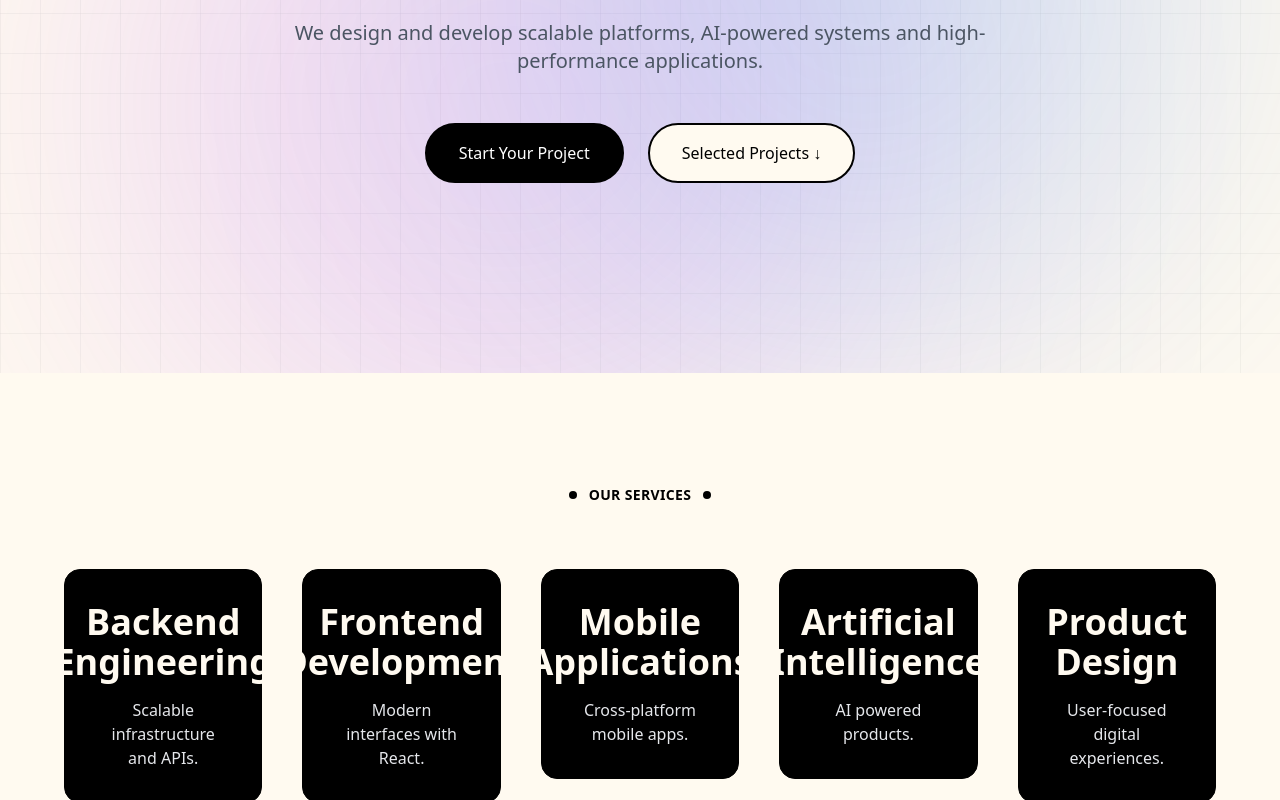
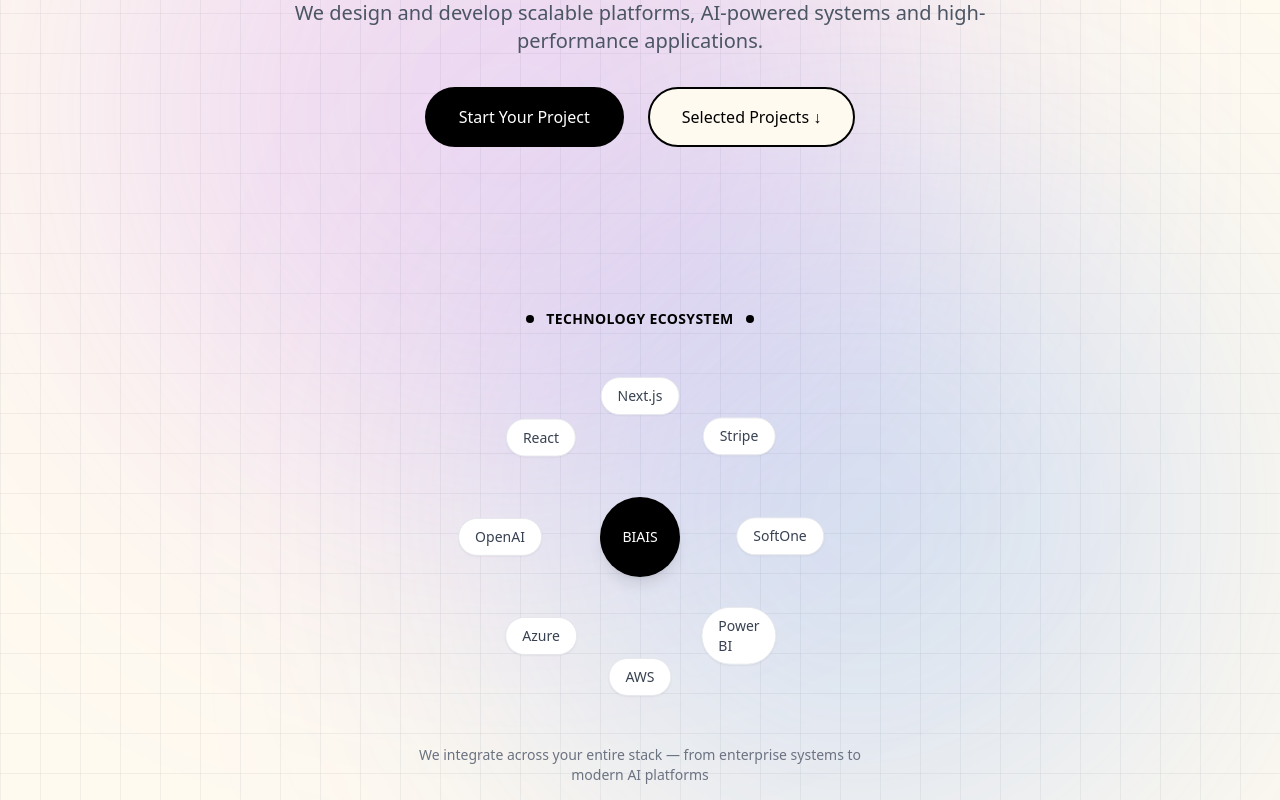
Before and after one commit to ileana2303/BIAIS-WEB, a Next.js app: page / in a window 1280 px wide. Shown: the part 440-1240 px from the top of the page. Built offline with nearby package versions, Linux system fonts and the light colour scheme.

Commit message:
modifies hero

```diff
--- a/app/globals.css
+++ b/app/globals.css
@@ -9,6 +9,20 @@
 
   100% {
     transform: translateX(-50%);
+  }
+}
+
+@keyframes float {
+  0% {
+    transform: translate(-50%, -50%) translateY(0px);
+  }
+
+  50% {
+    transform: translate(-50%, -50%) translateY(-10px);
+  }
+
+  100% {
+    transform: translate(-50%, -50%) translateY(0px);
   }
 }
 
--- a/app/page.tsx
+++ b/app/page.tsx
@@ -1,17 +1,24 @@
 import Hero from "@/components/hero"
+import AnimatedGrid from "@/components/animated-grid"
 import Services from "@/components/services"
 import Projects from "@/components/projects"
 import Process from "@/components/process"
 import CTA from "@/components/cta"
 import TrustedBy from "@/components/trusted-by"
+import TechOrbit from "./tech-orbit/page"
 
 export default function Home() {
   return (
     <main>
-      <Hero />
+      <div className="relative overflow-hidden">
+        <AnimatedGrid />
+        <div className="relative z-10">
+          <Hero />
+          <TechOrbit />
+        </div>
+      </div>
       <Services />
       <Projects />
-      {/* <TrustedBy /> */}
       <CTA />
     </main>
   )
--- /dev/null
+++ b/app/tech-orbit/page.tsx
@@ -0,0 +1,75 @@
+"use client";
+
+import { useEffect, useState } from "react";
+
+const tech = [
+    "SoftOne",
+    "Power BI",
+    "AWS",
+    "Azure",
+    "OpenAI",
+    "React",
+    "Next.js",
+    "Stripe",
+];
+
+export default function TechOrbit() {
+    const [positions, setPositions] = useState([]);
+
+    useEffect(() => {
+        const radius = 140;
+        const center = 160;
+
+        const newPositions = tech.map((_, i) => {
+            const angle = (i / tech.length) * 2 * Math.PI;
+
+            return {
+                x: center + radius * Math.cos(angle),
+                y: center + radius * Math.sin(angle),
+                delay: i * 0.2,
+            };
+        });
+
+        setPositions(newPositions);
+    }, []);
+
+    return (
+        <section id="techorbit" className="pt-6 pb-24 md:pt-8 md:pb-28">
+            <div className="flex flex-col items-center">
+                <h2 className="mb-12 flex items-center justify-center gap-3 text-center text-sm font-bold tracking-wide text-black">
+                    <span className="w-2 h-2 bg-black rounded-full" />
+                    TECHNOLOGY ECOSYSTEM
+                    <span className="w-2 h-2 bg-black rounded-full" />
+                </h2>
+
+                <div className="relative h-[320px] w-[320px]">
+                    <div className="absolute inset-0 flex items-center justify-center">
+                        <div className="flex h-20 w-20 items-center justify-center rounded-full bg-black text-sm font-medium text-white shadow-lg">
+                            BIAIS
+                        </div>
+                    </div>
+
+                    {positions.map((pos, i) => (
+                        <div
+                            key={i}
+                            className="absolute rounded-full border bg-white px-4 py-2 text-sm text-gray-700 shadow-sm transition hover:shadow-md"
+                            style={{
+                                left: pos.x,
+                                top: pos.y,
+                                transform: "translate(-50%, -50%)",
+                                animation: `float 6s ease-in-out infinite`,
+                                animationDelay: `${pos.delay}s`,
+                            }}
+                        >
+                            {tech[i]}
+                        </div>
+                    ))}
+                </div>
+
+                <p className="mt-12 max-w-md text-center text-sm text-gray-500">
+                    We integrate across your entire stack — from enterprise systems to modern AI platforms
+                </p>
+            </div>
+        </section>
+    );
+}
--- a/components/animated-grid.tsx
+++ b/components/animated-grid.tsx
@@ -4,9 +4,9 @@
 
 export default function AnimatedGrid() {
   return (
-    <div className="absolute inset-0 -z-10 overflow-hidden">
+    <div className="pointer-events-none absolute inset-0 z-0 overflow-hidden">
 
-      <svg className="absolute w-full h-full opacity-30" xmlns="http://www.w3.org/2000/svg">
+      <svg className="absolute h-full w-full opacity-40" xmlns="http://www.w3.org/2000/svg">
         <defs>
           <pattern id="grid" width="40" height="40" patternUnits="userSpaceOnUse">
             <path d="M40 0H0V40" fill="none" stroke="gray" strokeWidth="0.5"/>
--- a/components/hero.tsx
+++ b/components/hero.tsx
@@ -1,16 +1,12 @@
 "use client"
 
 import { motion } from "framer-motion"
-import AnimatedGrid from "./animated-grid"
 import Section from "./layout/section"
 import Container from "./layout/container"
 
 export default function Hero() {
   return (
-    <Section className="relative min-h-[90vh] flex items-center overflow-hidden">
-
-      <AnimatedGrid />
-
+    <Section className="relative flex min-h-[72vh] items-center !pt-16 !pb-6 md:min-h-[78vh] md:!pt-20 md:!pb-8">
       <Container className="text-center">
 
         <motion.h1
@@ -25,12 +21,12 @@
           </span>
         </motion.h1>
 
-        <p className="mt-8 text-xl text-gray-600 max-w-3xl mx-auto">
+        <p className="mx-auto mt-6 max-w-3xl text-xl text-gray-600">
           We design and develop scalable platforms, AI-powered systems and
           high-performance applications.
         </p>
 
-        <div className="mt-12 flex justify-center gap-6">
+        <div className="mt-8 flex justify-center gap-6">
           <a
             href="/contact-us"
             data-cursor-theme="light"
--- a/components/navbar.tsx
+++ b/components/navbar.tsx
@@ -7,6 +7,7 @@
 import Container from "./layout/container"
 
 const navLinks = [
+  { href: "/#techorbit", label: "Technology Ecosystem" },
   { href: "/#services", label: "Services" },
   { href: "/#projects", label: "Works" },
   { href: "/#cta", label: "Contact" },
```
Also changed, not shown: app/contact-us/careers/page.tsx (+17 -17 lines), app/contact-us/page.tsx (+17 -17 lines), 2 other files (tests, documents, lock files or other folders).
